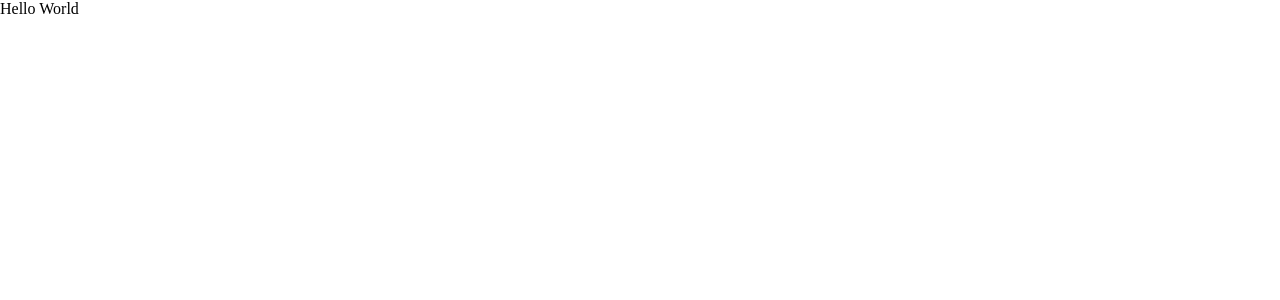
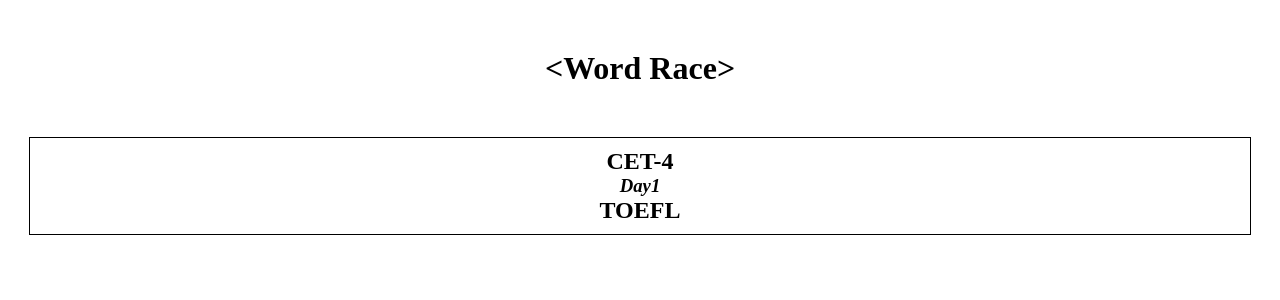
Before and after one commit to KelvinQiu802/word-race, a React (Vite) app: page / in a window 1280 px wide. Shown: the top 300 px of the page. Built offline with nearby package versions, Linux system fonts and the light colour scheme.

Commit message:
feat: select word list

```diff
--- a/src/App.css
+++ b/src/App.css
@@ -0,0 +1,17 @@
+.App {
+  text-align: center;
+  margin-top: 50px;
+}
+
+.word-lst {
+  border: 1px solid black;
+  width: 1200px;
+  margin: 0 auto;
+  margin-top: 50px;
+  padding: 10px;
+}
+
+.word-lst h3 {
+  font-style: italic;
+  cursor: pointer;
+}
--- a/src/App.jsx
+++ b/src/App.jsx
@@ -1,8 +1,15 @@
 import './App.css';
-import React from 'react';
+import React, { useState } from 'react';
+import WordList from './components/WordList';
 
 function App() {
-  return <div className='App'>Hello World</div>;
+  const [selectedLst, setSelectedLst] = useState(null);
+  return (
+    <div className='App'>
+      <h1>{`<Word Race>`}</h1>
+      <WordList lst={selectedLst} setLst={setSelectedLst} />
+    </div>
+  );
 }
 
 export default App;
--- /dev/null
+++ b/src/components/WordList.jsx
@@ -0,0 +1,34 @@
+import React from 'react';
+import Lists from '../Words';
+
+const CET4 = Lists['CET-4'];
+const TOEFL = Lists.TOEFL;
+
+function WordList({ lst, setLst }) {
+  return (
+    <div className='word-lst'>
+      <h2>CET-4</h2>
+      {Object.keys(CET4).map((title) => (
+        <h3
+          key={title}
+          style={{ color: lst == title ? 'blue' : 'black' }}
+          onClick={() => setLst(title)}
+        >
+          {title}
+        </h3>
+      ))}
+      <h2>TOEFL</h2>
+      {Object.keys(TOEFL).map((title) => (
+        <h3
+          key={title}
+          style={{ color: lst == title ? 'blue' : 'black' }}
+          onClick={() => setLst(title)}
+        >
+          {title}
+        </h3>
+      ))}
+    </div>
+  );
+}
+
+export default WordList;
```
